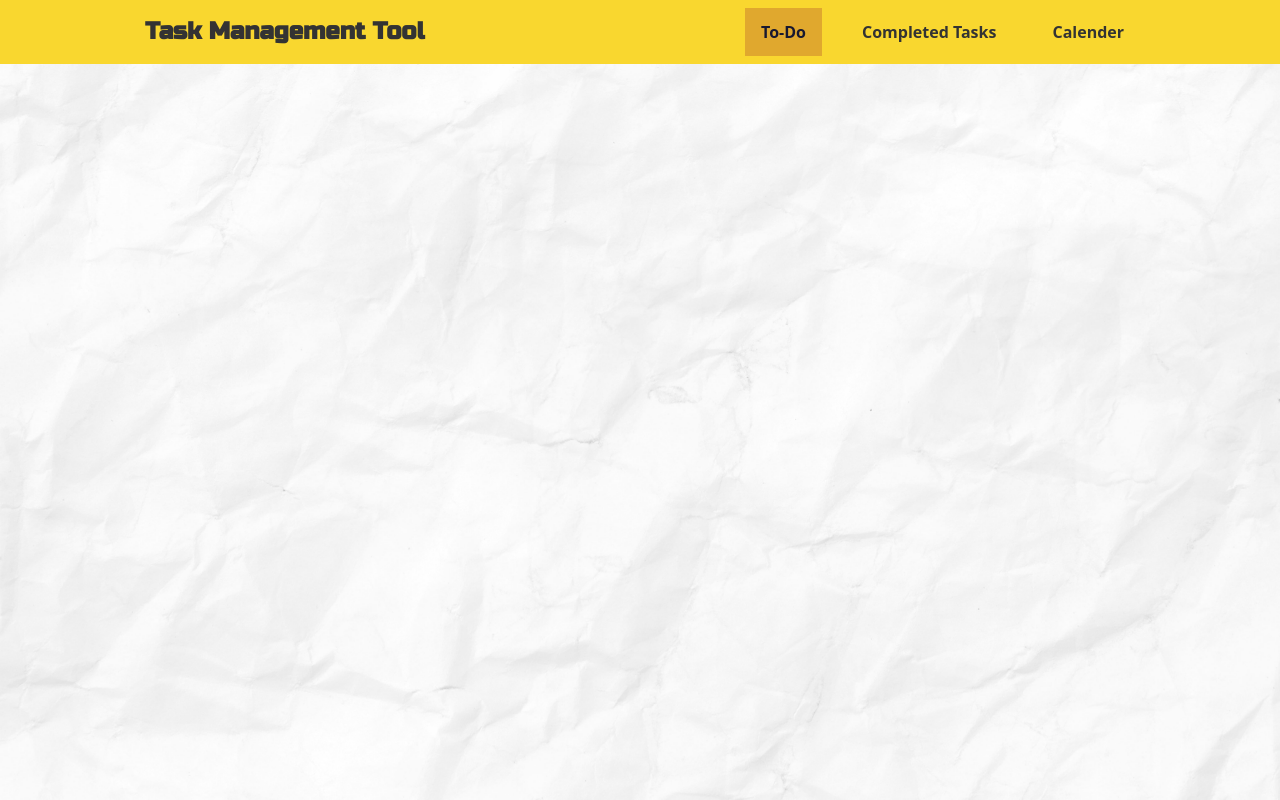
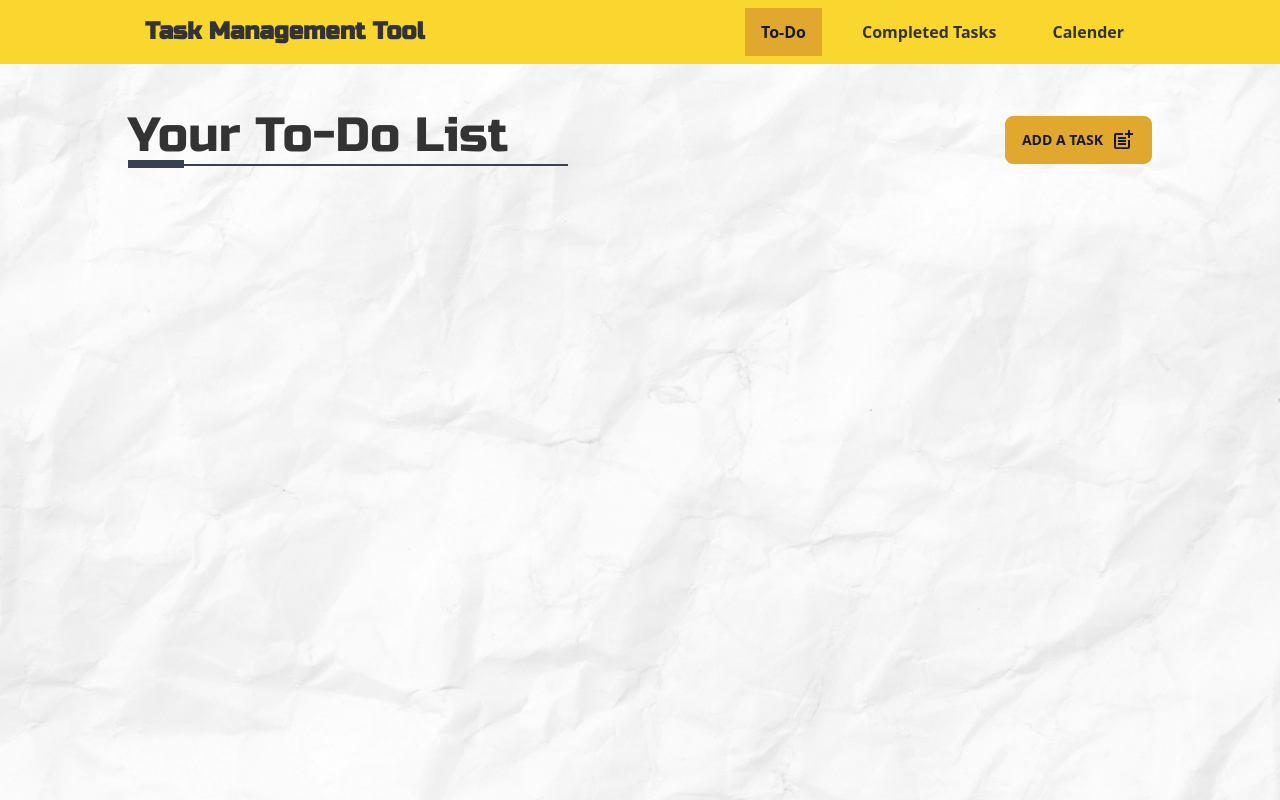
Before and after one commit to TaseenFuadJeem/task-managment-tool, a React (Create React App) app: page /to-do in a window 1280 px wide. Built offline with nearby package versions, Linux system fonts and the light colour scheme.

Commit message:
Added button to to-fo list

```diff
--- a/package.json
+++ b/package.json
@@ -9,6 +9,7 @@
     "daisyui": "^2.17.0",
     "react": "^18.2.0",
     "react-dom": "^18.2.0",
+    "react-icons": "^4.4.0",
     "react-router-dom": "6",
     "react-scripts": "5.0.1",
     "web-vitals": "^2.1.0"
--- a/src/Components/To-do/Todo.js
+++ b/src/Components/To-do/Todo.js
@@ -1,10 +1,22 @@
 import React from 'react';
+import { MdPostAdd } from 'react-icons/md';
 
 const Todo = () => {
     return (
-        <div>
-            This is Todo
-        </div>
+        <section className='mt-20 lg:mt-28 lg:px-32 px-3'>
+            <div className='lg:flex lg:justify-between lg:items-center'>
+                <div>
+                    <h1 className='lg:text-5xl text-4xl ' style={{ fontFamily: 'Russo One' }}>Your To-Do List</h1>
+                    <span className='flex'>
+                        <div className='w-14 border-t-8 border-gray-700'></div>
+                        <div className='lg:w-96 w-64 mt-1 border-t-2 border-gray-700'></div>
+                    </span>
+                </div>
+                <div className='flex justify-center mt-7 lg:mt-0'>
+                    <button className='btn btn-primary'>Add a task <MdPostAdd className='ml-2 text-2xl' /></button>
+                </div>
+            </div>
+        </section>
     );
 };
 
```
Also changed, not shown: 1 other file (tests, documents, lock files or other folders).
